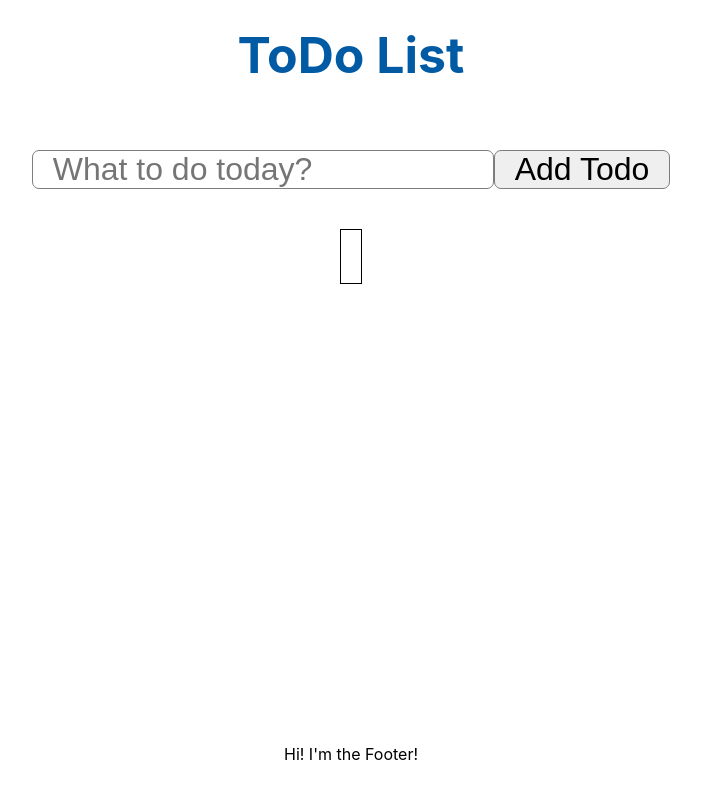
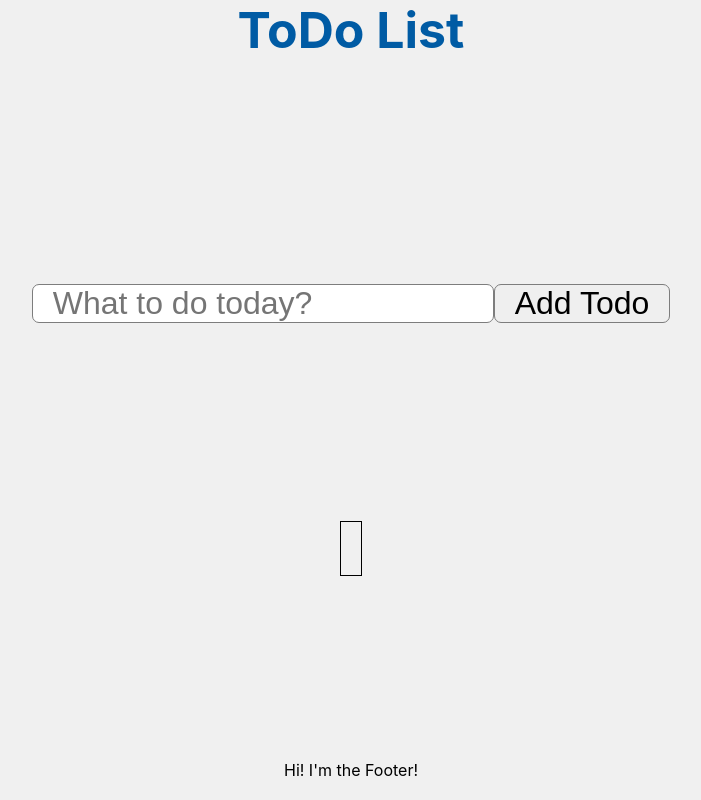
Before and after one commit to LSzpilowski/todolist-app-next.js, a React (Create React App) app: page / in a window 1280 px wide. Shown: the whole page, without its empty margins (289-990 px from the left). Built offline with nearby package versions, Linux system fonts and the light colour scheme.

Commit message:
Styling the page

```diff
--- a/src/App.styles.js
+++ b/src/App.styles.js
@@ -3,7 +3,7 @@ import styled from "styled-components";
 export const Wrapper = styled.div`
 display: flex;
 flex-direction: column;
-justify-content: end;
+justify-content: space-between;
 align-items: stretch;
 min-height: 100vh;
 `;
--- a/src/components/Footer/Footer.styles.js
+++ b/src/components/Footer/Footer.styles.js
@@ -1,8 +1,6 @@
 import styled from "styled-components";
 
 export const Footer = styled.div`
-margin-top: auto;
-height: 3.5rem;
+min-height: 2.5rem;
 text-align: center;
-background-color: white;
 `;
--- a/src/components/Header/Header.styles.js
+++ b/src/components/Header/Header.styles.js
@@ -1,7 +1,7 @@
-import styled from "styled-components";
+import styled from 'styled-components';
 
 export const Header = styled.div`
-margin-top: 25px;
+
 `;
 
 export const Title = styled.h1`
--- a/src/index.css
+++ b/src/index.css
@@ -1,5 +1,7 @@
 body {
-  margin: 0;
+margin: 0;
+min-height: 100vh;
+background-color: #F0F0F0;
   font-family: -apple-system, BlinkMacSystemFont, 'Segoe UI', 'Roboto', 'Oxygen',
     'Ubuntu', 'Cantarell', 'Fira Sans', 'Droid Sans', 'Helvetica Neue',
     sans-serif;
```
